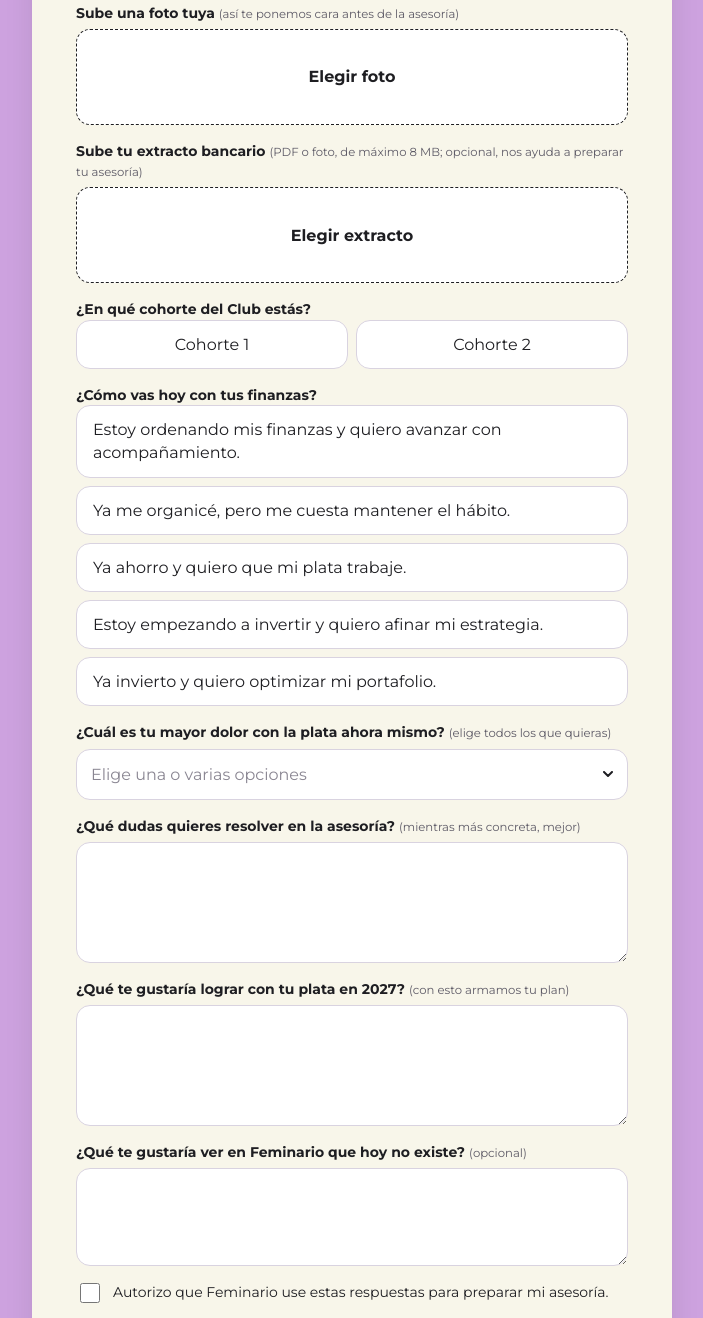
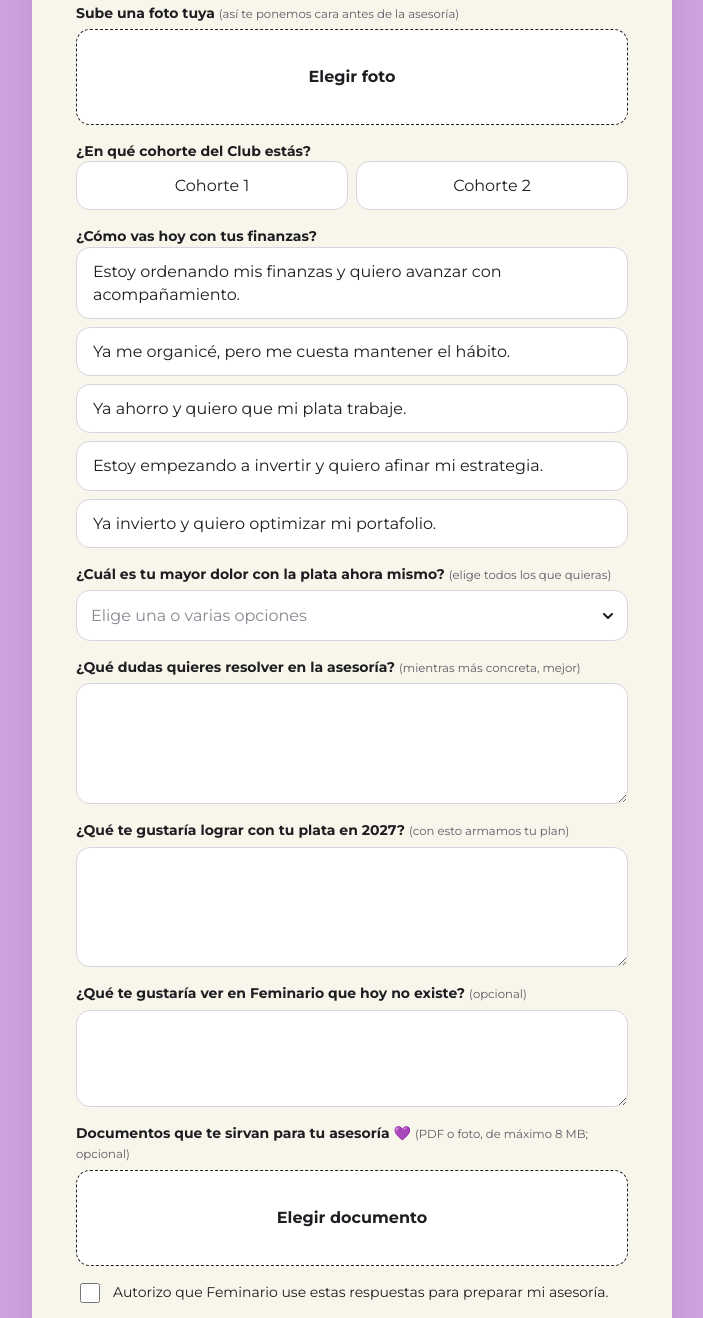
Before and after one commit to Feminario/Cuentanos-que-tal-club, a plain HTML site: page index.html in a window 1280 px wide. Shown: the part 962-2280 px from the top of the page, without its empty margins (288-991 px from the left). Drawn offline with Linux system fonts and the light colour scheme.

Commit message:
Formulario: «Documentos que te sirvan para tu asesoría 💜» en vez del extracto, al final del formulario
Co-Authored-By: Claude Opus 5.5 <noreply@anthropic.com>

```diff
--- a/app.js
+++ b/app.js
@@ -94,7 +94,7 @@
     const grpEl = form.querySelector("[data-group=extracto]");
     extractoData = ""; extractoNombre = "";
     grpEl.classList.remove("invalid");
-    $("#extractoTxt").textContent = "Elegir extracto";
+    $("#extractoTxt").textContent = "Elegir documento";
     if (!file) return;
     if (file.size > 8 * 1024 * 1024) {
       extractoIn.value = "";
--- a/index.html
+++ b/index.html
@@ -67,14 +67,6 @@
             <input id="foto" name="foto" type="file" accept="image/*" class="sr" aria-labelledby="fotoLabel">
           </div>
 
-          <div class="field" data-group="extracto">
-            <span id="extractoLabel">Sube tu extracto bancario <small>(PDF o foto, de máximo 8 MB; opcional, nos ayuda a preparar tu asesoría)</small></span>
-            <label class="foto-drop" for="extracto">
-              <span id="extractoTxt">Elegir extracto</span>
-            </label>
-            <input id="extracto" name="extracto" type="file" accept="application/pdf,image/*" class="sr" aria-labelledby="extractoLabel">
-          </div>
-
           <fieldset class="field" data-group="cohorte">
             <legend>¿En qué cohorte del Club estás?</legend>
             <div class="chips chips-2">
@@ -130,6 +122,14 @@
             <textarea name="ideas" rows="3"></textarea>
           </label>
 
+          <div class="field" data-group="extracto">
+            <span id="extractoLabel">Documentos que te sirvan para tu asesoría 💜 <small>(PDF o foto, de máximo 8 MB; opcional)</small></span>
+            <label class="foto-drop" for="extracto">
+              <span id="extractoTxt">Elegir documento</span>
+            </label>
+            <input id="extracto" name="extracto" type="file" accept="application/pdf,image/*" class="sr" aria-labelledby="extractoLabel">
+          </div>
+
           <div class="field" data-group="ok">
             <label class="check">
               <input type="checkbox" name="ok">
```
